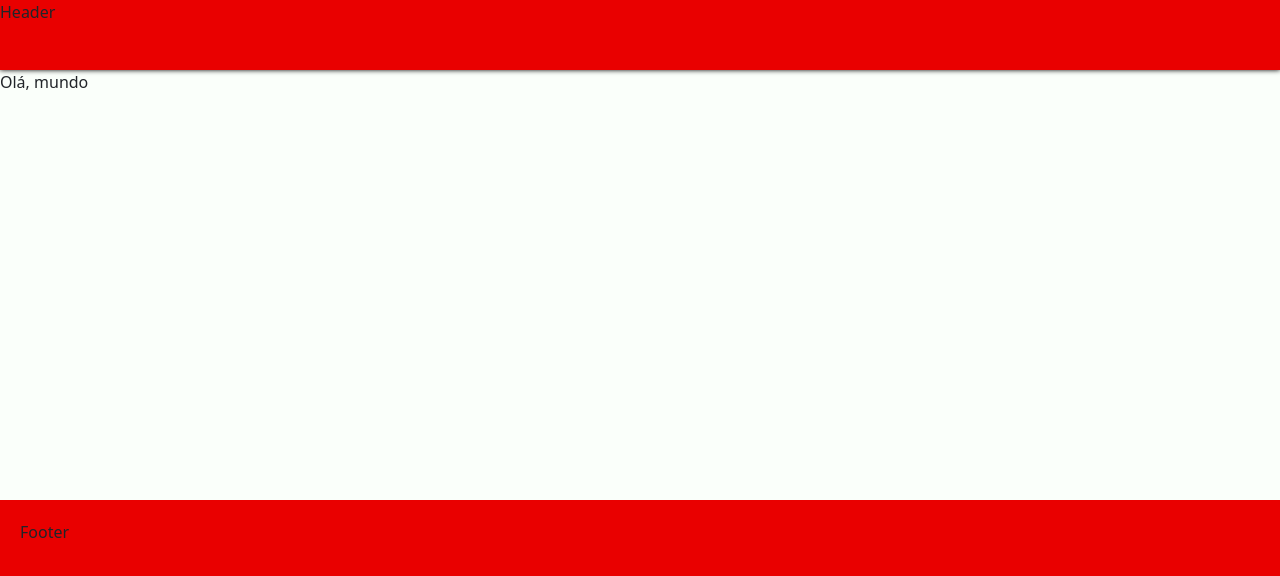
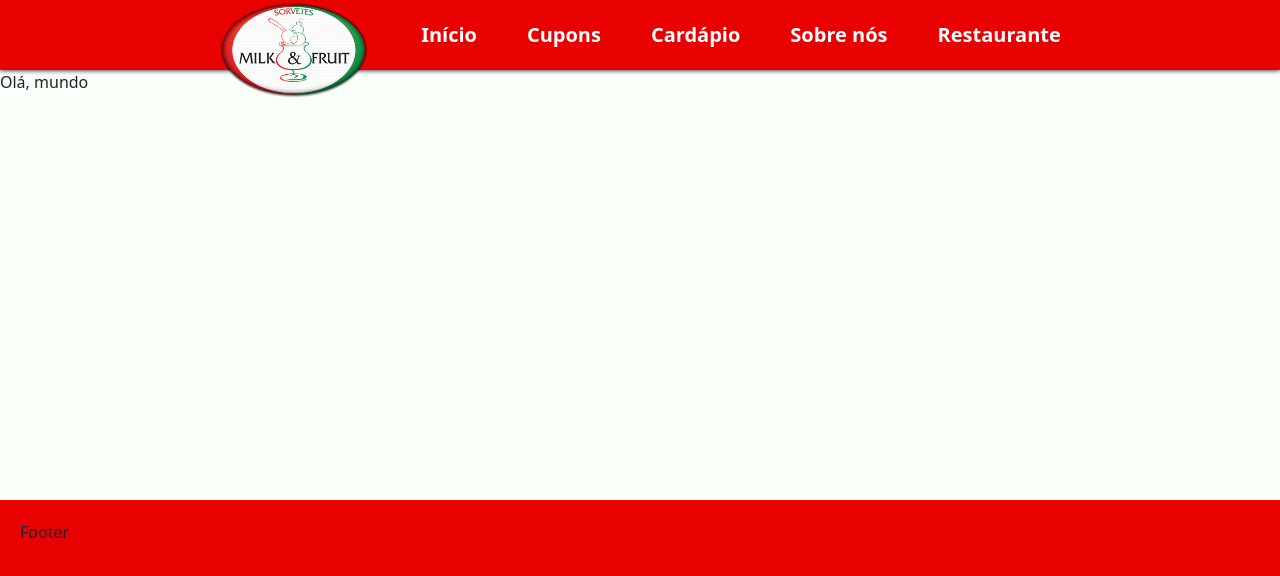
Before and after one commit to gaoliver/milkefruit-react, a React (Create React App) app: page / in a window 1280 px wide. Shown: the top 576 px of the page. Built offline with nearby package versions, Linux system fonts and the light colour scheme.

Commit message:
feat: Menu structure

```diff
--- a/src/components/Header/header.scss
+++ b/src/components/Header/header.scss
@@ -1,6 +1,34 @@
 header {
+    display: flex;
+    align-items: center;
+    justify-content: center;
     height: 70px;
     width: 100%;
     background-color: var(--primary);
     box-shadow: 0px 0px 5px black;
+    img {
+        width: 150px;
+        margin-top: 30px;
+    }
+    ul {
+        display: flex;
+        gap: 50px;
+        margin-left: 20px;
+        margin-top: 15px;
+    }
+    ul li {
+        margin: 0 !important;
+        list-style: none;
+        font-size: 20px;
+        font-weight: bold;
+    }
+    ul li a {
+        margin: 0 !important;
+        color: white;
+        text-decoration: none;
+    }
+    ul li a:hover {
+        color: white;
+        text-decoration: underline;
+    }
 }
--- a/src/components/Header/index.tsx
+++ b/src/components/Header/index.tsx
@@ -1,12 +1,32 @@
-import React from 'react'
-import "./header.scss"
+import React from 'react';
+import './header.scss';
+
+import logo from '../../assets/logo-shadow-realista.png';
 
 function Header() {
   return (
     <header>
-      Header
+      <img src={logo} alt="Logo Milk & Fruit" />
+
+      <ul>
+        <li>
+          <a href="#">Início</a>
+        </li>
+        <li>
+          <a href="#">Cupons</a>
+        </li>
+        <li>
+          <a href="#">Cardápio</a>
+        </li>
+        <li>
+          <a href="#">Sobre nós</a>
+        </li>
+        <li>
+          <a href="#">Restaurante</a>
+        </li>
+      </ul>
     </header>
-  )
+  );
 }
 
-export default Header
+export default Header;
```
Also changed, not shown: src/assets/logo-shadow-realista.png (added).
